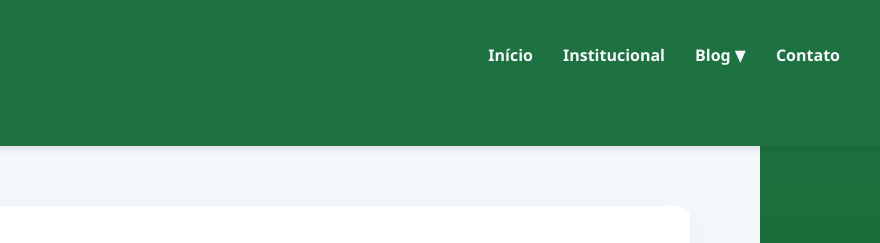
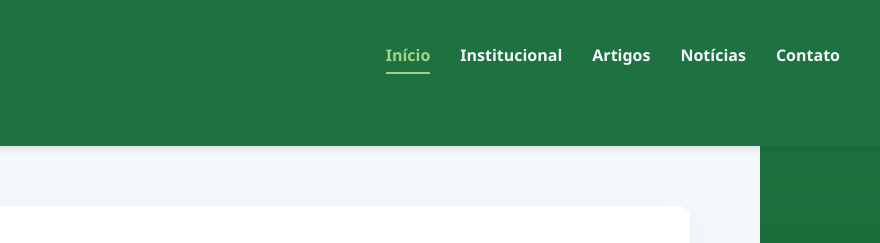
Before and after one commit to AllanSiewes/PEX, a plain HTML site: page noticias.html in a window 1280 px wide. Shown: the top 243 px of the page, 400-1280 px from the left. Drawn offline with Linux system fonts and the light colour scheme.

Commit message:
Update noticias.html

```diff
--- a/noticias.html
+++ b/noticias.html
@@ -17,17 +17,12 @@
         <img src="Logo-Asteca-Contabilidade.svg" alt="Asteca Contabilidade Logo" />
       </a>
       <ul class="nav-links">
-        <li><a href="index.html">Início</a></li>
-        <li><a href="institucional.html">Institucional</a></li>
-        <li class="dropdown">
-          <a href="#" aria-haspopup="true" aria-expanded="false">Blog ▼</a>
-          <ul class="dropdown-menu" aria-label="submenu blog">
-            <li><a href="blog.html">Artigos</a></li>
-            <li><a href="noticias.html" class="active" aria-current="page">Notícias</a></li>
-          </ul>
-        </li>
-        <li><a href="contato.html">Contato</a></li>
-      </ul>
+  <li><a href="index.html" class="active" aria-current="page">Início</a></li>
+  <li><a href="institucional.html">Institucional</a></li>
+  <li><a href="blog.html">Artigos</a></li>
+  <li><a href="noticias.html">Notícias</a></li>
+  <li><a href="contato.html">Contato</a></li>
+</ul>
       <button class="menu-toggle" aria-label="Abrir menu" aria-expanded="false">&#9776;</button>
     </nav>
   </header>
```
